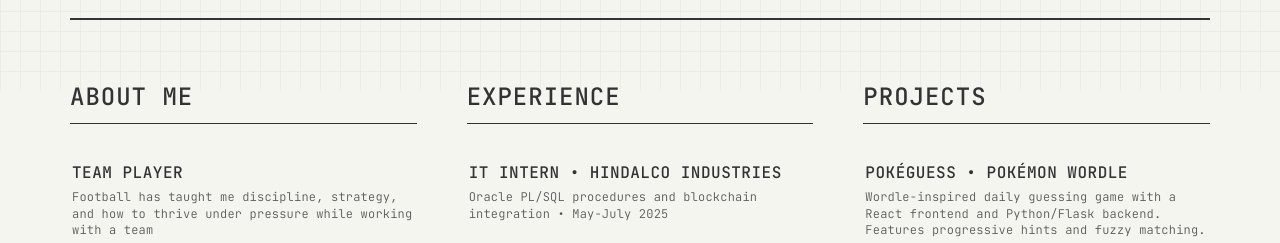
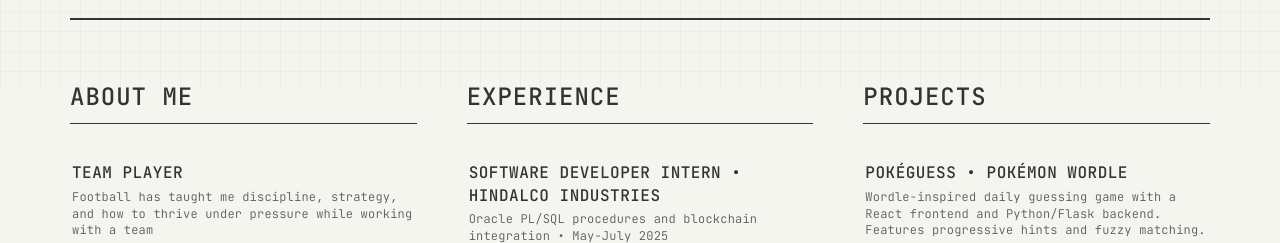
Before and after one commit to nonvegetable/portfolio-website, a plain HTML site: page index.html in a window 1280 px wide. Shown: the part 709-952 px from the top of the page. Drawn offline with Linux system fonts and the light colour scheme.

Commit message:
Revise index.html with updated personal details

```diff
--- a/index.html
+++ b/index.html
@@ -54,7 +54,7 @@
         <h2 class="section-title">Experience</h2>
         <ul class="list">
           <li class="list-item">
-            <span class="item-title">IT Intern • Hindalco Industries</span>
+            <span class="item-title">Software Developer Intern • Hindalco Industries</span>
             <span class="item-desc">Oracle PL/SQL procedures and blockchain integration • May-July 2025</span>
           </li>
           <li class="list-item">
```
